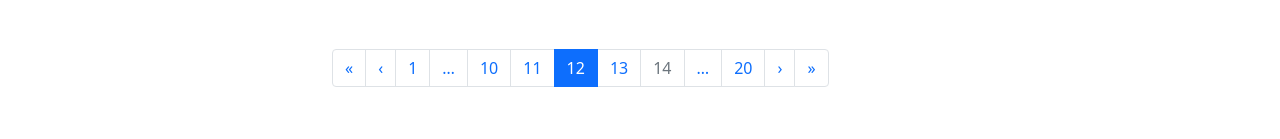
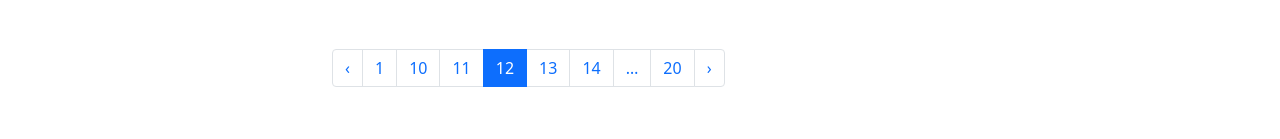
Before and after one commit to dhagnere/Ecommerce--MERN-stack-Project, a React (Create React App) app: page /product-list in a window 1280 px wide. Shown: the part 1728-1867 px from the top of the page. Built offline with nearby package versions, Linux system fonts and the light colour scheme.

Commit message:
Create Scroll To Top Functionality

```diff
--- a/src/App.js
+++ b/src/App.js
@@ -31,9 +31,13 @@ import AdminOrdersPage from './pages/admin/AdminOrdersPage'
 import AdminProductsPage from './pages/admin/AdminProductsPage'
 import AdminUsersPage from './pages/admin/AdminUsersPage'
 
+//utils
+import ScrollToTop from './utils/ScrollToTop'
+
 function App() {
   return (
     <BrowserRouter>
+      <ScrollToTop/>
       <HeaderComponent />
       <Routes>
         <Route element={<RoutesWithUserChatComponent />}>
--- a/src/components/PaginationComponent.js
+++ b/src/components/PaginationComponent.js
@@ -3,21 +3,21 @@ import Pagination from 'react-bootstrap/Pagination'
 const PaginationComponent = () => {
   return (
 <Pagination>
-      <Pagination.First />
+
       <Pagination.Prev />
       <Pagination.Item>{1}</Pagination.Item>
-      <Pagination.Ellipsis />
+
 
       <Pagination.Item>{10}</Pagination.Item>
       <Pagination.Item>{11}</Pagination.Item>
       <Pagination.Item active>{12}</Pagination.Item>
       <Pagination.Item>{13}</Pagination.Item>
-      <Pagination.Item disabled>{14}</Pagination.Item>
+      <Pagination.Item>{14}</Pagination.Item>
 
       <Pagination.Ellipsis />
       <Pagination.Item>{20}</Pagination.Item>
       <Pagination.Next />
-      <Pagination.Last />
+
     </Pagination>
   )
 }
--- /dev/null
+++ b/src/utils/ScrollToTop.js
@@ -0,0 +1,10 @@
+import { useEffect } from "react";
+import { useLocation } from "react-router-dom";
+
+
+
+export default function ScrollToTop() {
+  const { pathname } = useLocation();
+  useEffect(() => { window.scrollTo(0, 0) }, [pathname])
+  return null
+}
```
